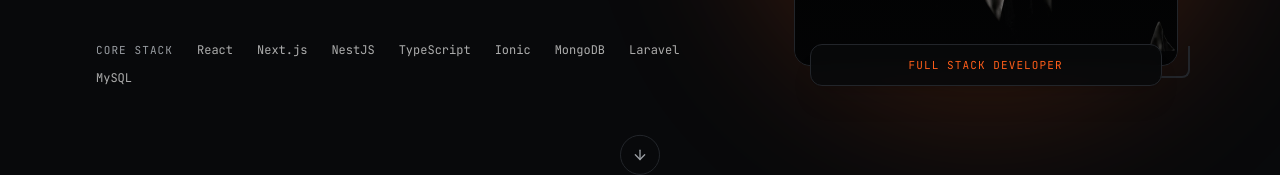
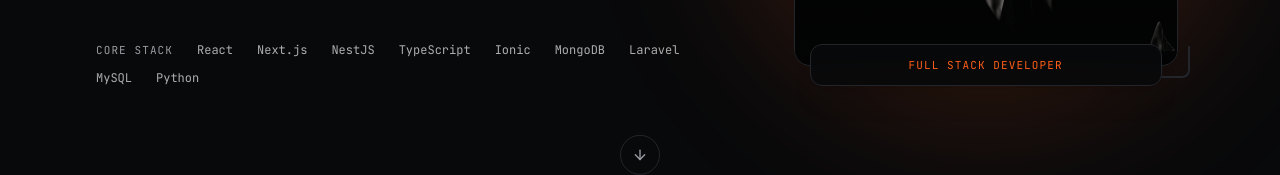
Before and after one commit to Rj45-143/arjay-portfolio, a Next.js app: page / in a window 1280 px wide. Shown: the part 610-785 px from the top of the page. Built offline with nearby package versions, Linux system fonts and the light colour scheme.

Commit message:
Add Python to the hero's Core Stack row
Was already in the Skills section but missing from the hero's quick
stack list.

```diff
--- a/src/components/Hero.tsx
+++ b/src/components/Hero.tsx
@@ -5,7 +5,7 @@ import { motion } from "framer-motion";
 import { ArrowDown, Mail, MapPin } from "lucide-react";
 import { profile } from "@/lib/data";
 
-const STACK = ["React", "Next.js", "NestJS", "TypeScript", "Ionic", "MongoDB", "Laravel", "MySQL"];
+const STACK = ["React", "Next.js", "NestJS", "TypeScript", "Ionic", "MongoDB", "Laravel", "MySQL", "Python"];
 
 export default function Hero() {
   return (
```
